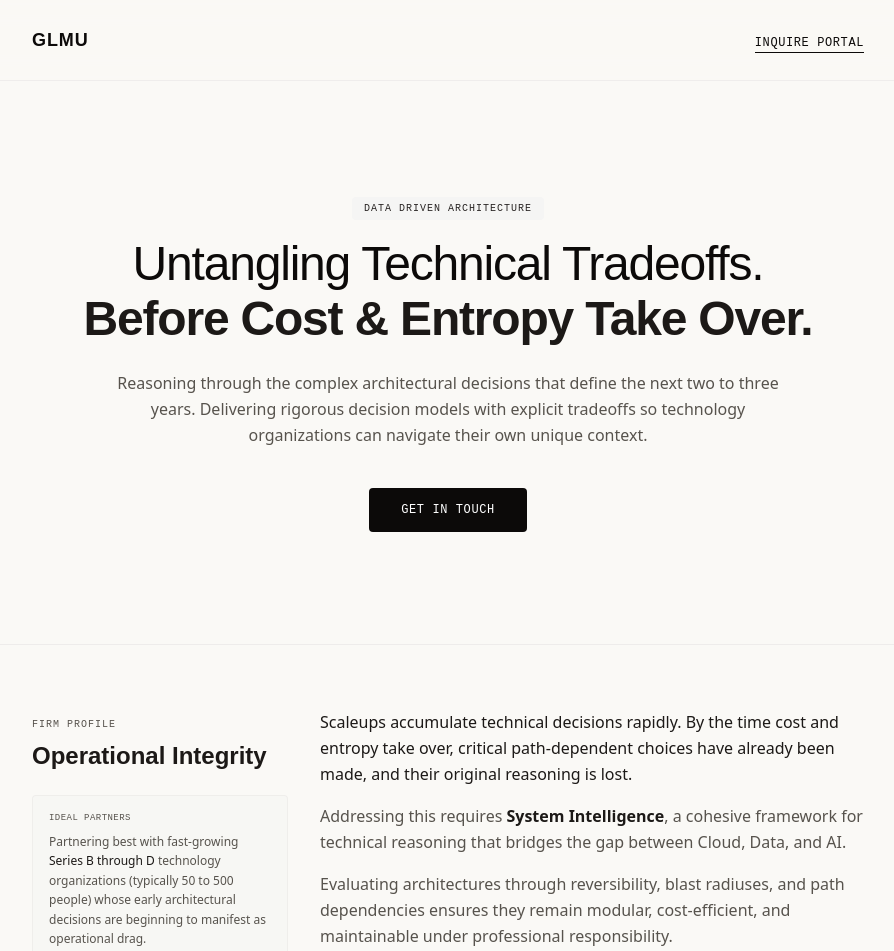
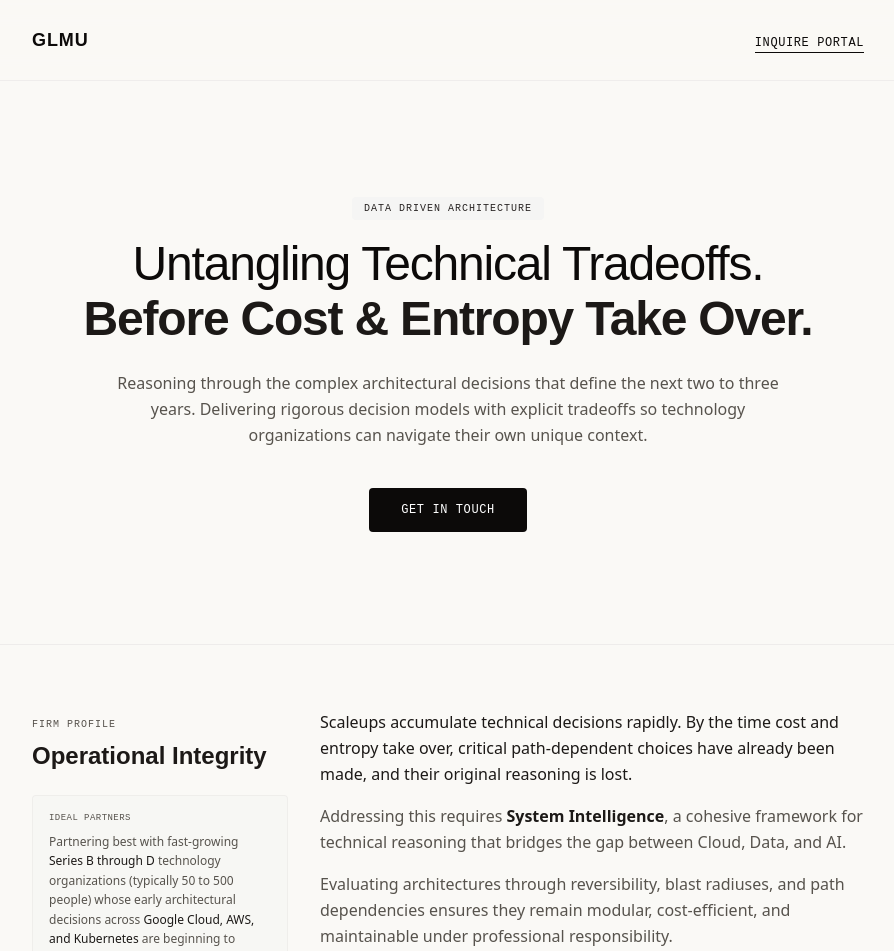
Before and after one commit to ggiallo28/glmu.cc, a React (Vite) app: page / in a window 1280 px wide. Shown: the top 951 px of the page, without its empty margins (192-1086 px from the left). Built offline with nearby package versions, Linux system fonts and the light colour scheme.

Commit message:
feat: name Google Cloud, AWS, Kubernetes in Ideal Partners section

```diff
--- a/src/App.tsx
+++ b/src/App.tsx
@@ -394,7 +394,7 @@ export default function App() {
               <div className="p-4 bg-stone-100/60 border border-stone-200/50 rounded">
                 <span className="text-[9px] font-mono uppercase tracking-wider text-stone-600 block mb-1.5 font-medium">Ideal Partners</span>
                 <p className="text-xs text-stone-600 leading-relaxed font-light">
-                  Partnering best with fast-growing <strong className="font-medium text-stone-900">Series B through D</strong> technology organizations (typically 50 to 500 people) whose early architectural decisions are beginning to manifest as operational drag.
+                  Partnering best with fast-growing <strong className="font-medium text-stone-900">Series B through D</strong> technology organizations (typically 50 to 500 people) whose early architectural decisions across <strong className="font-medium text-stone-900">Google Cloud, AWS, and Kubernetes</strong> are beginning to manifest as operational drag.
                 </p>
               </div>
             </div>
```
